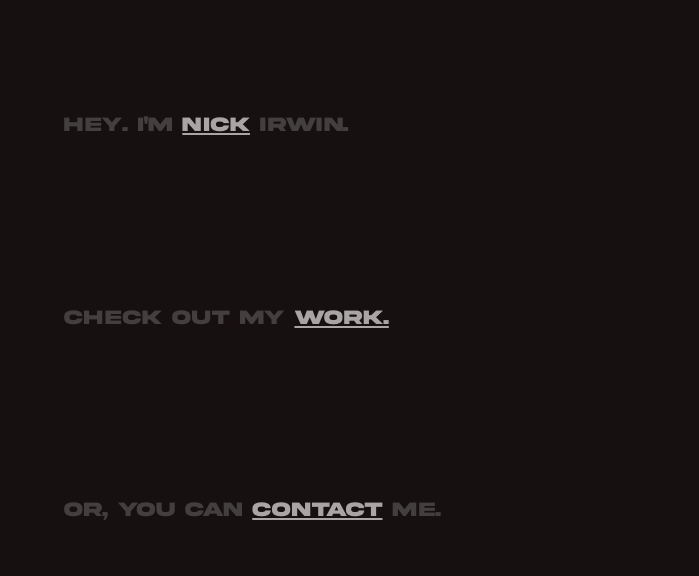
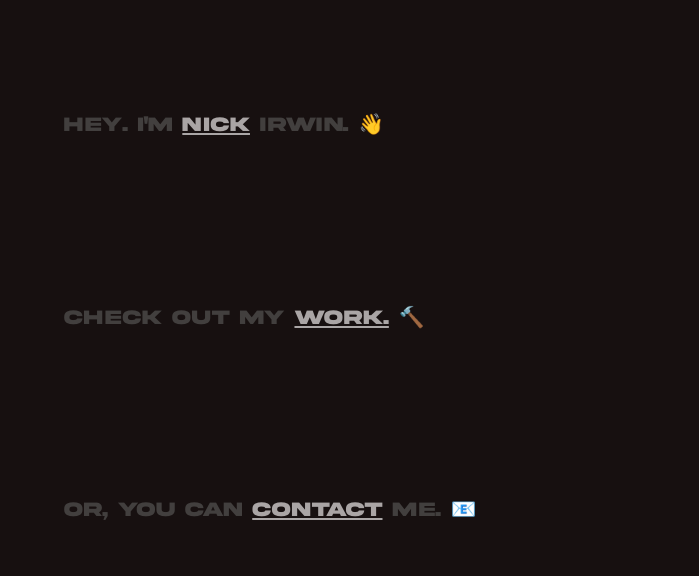
Before and after one commit to ejperez37/nickIrwinPortfolio, a plain HTML site: page index.html in a window 1280 px wide. Shown: the part 114-690 px from the top of the page, 0-699 px from the left. Drawn offline with nearby package versions, Linux system fonts and the light colour scheme.

Commit message:
Add cute emojis

```diff
--- a/index.html
+++ b/index.html
@@ -23,9 +23,9 @@
     <!--Hero & Carousel Section-->
     <div class="heroAndCarousel">
         <div class="hero">
-            <p class="one">HEY. I'M <a href="about/about.html">NICK</a> IRWIN.</p>
-            <p class="two">CHECK OUT MY <a href="projects/projects.html">WORK.</a></p>
-            <p class="three">OR, YOU CAN <a href="contact/contact.html">CONTACT</a> ME.</p>
+            <p class="one">HEY. I'M <a href="about/about.html">NICK</a> IRWIN. &#128075; </p>
+            <p class="two">CHECK OUT MY <a href="projects/projects.html">WORK.</a> &#128296; </p>
+            <p class="three">OR, YOU CAN <a href="contact/contact.html">CONTACT</a> ME. &#128231; </p>
         </div>
         <div id="carouselFade" class="carousel slide carousel-fade" data-bs-ride="carousel">
             <div class="carousel-inner">
--- a/styles.css
+++ b/styles.css
@@ -40,7 +40,7 @@ nav {
 }
 
 .heroAndCarousel > * {
-    flex: 0 1 50%;
+    flex: 1 1 50%;
     padding-inline: 5%;
     padding-block: 3%;
     align-self: center;
```
